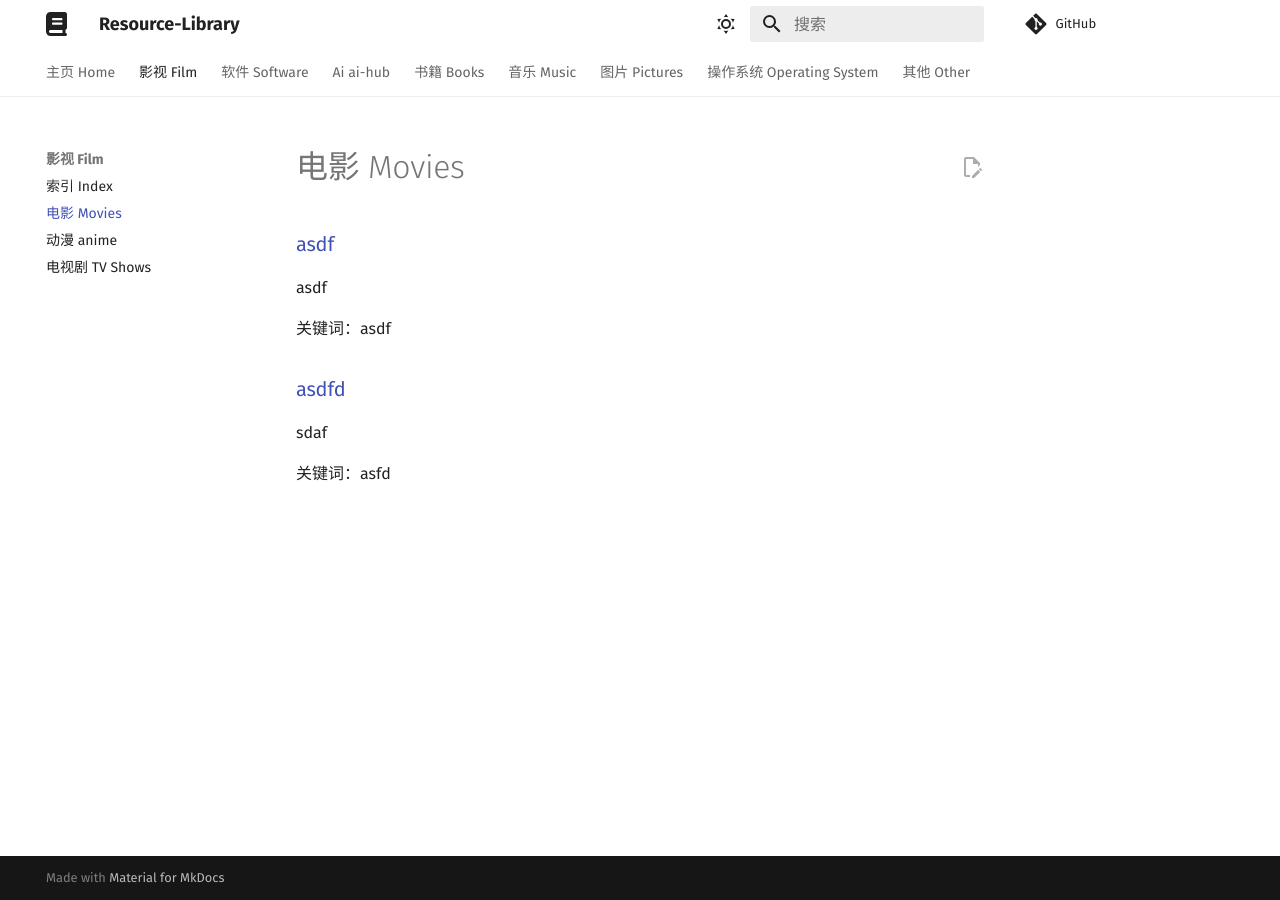
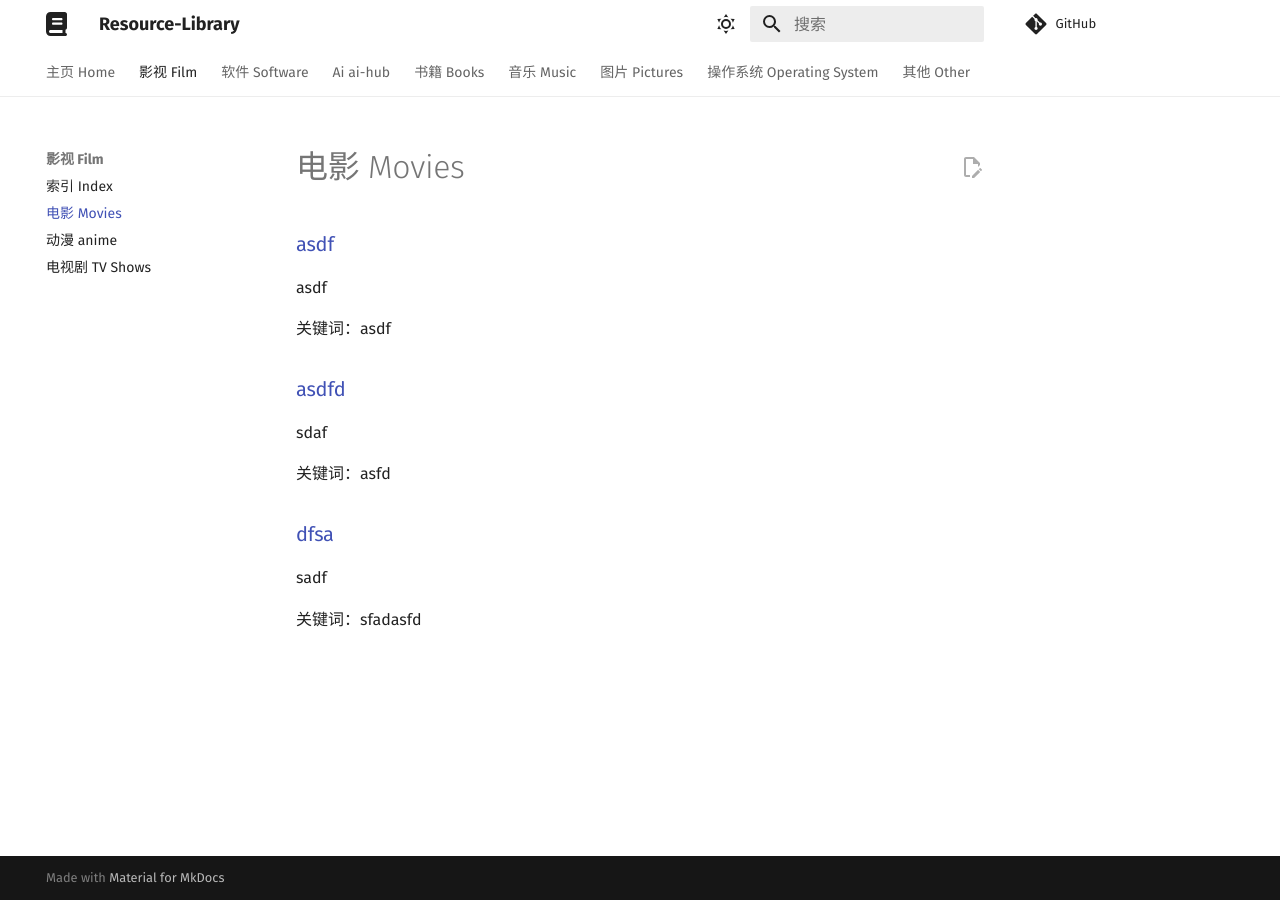
Before and after one commit to Chocolateater/Resource-Library, an MkDocs documentation site: the page built from docs/Film/movies.md, in a window 1280 px wide. Built offline with MkDocs 1.6.1 and Material for MkDocs 9.7.7, drawn with Linux system fonts in a browser that asks for light colours; comment, search, counter and statistics services are not loaded.

Commit message:
Update index.md via GitHub API

```diff
--- a/docs/Film/movies.md
+++ b/docs/Film/movies.md
@@ -9,3 +9,9 @@ asdf
 sdaf
 
 关键词：asfd
+
+<h3><a href="dsfa">dfsa</a> </h3>
+
+sadf
+
+关键词：sfadasfd
```
